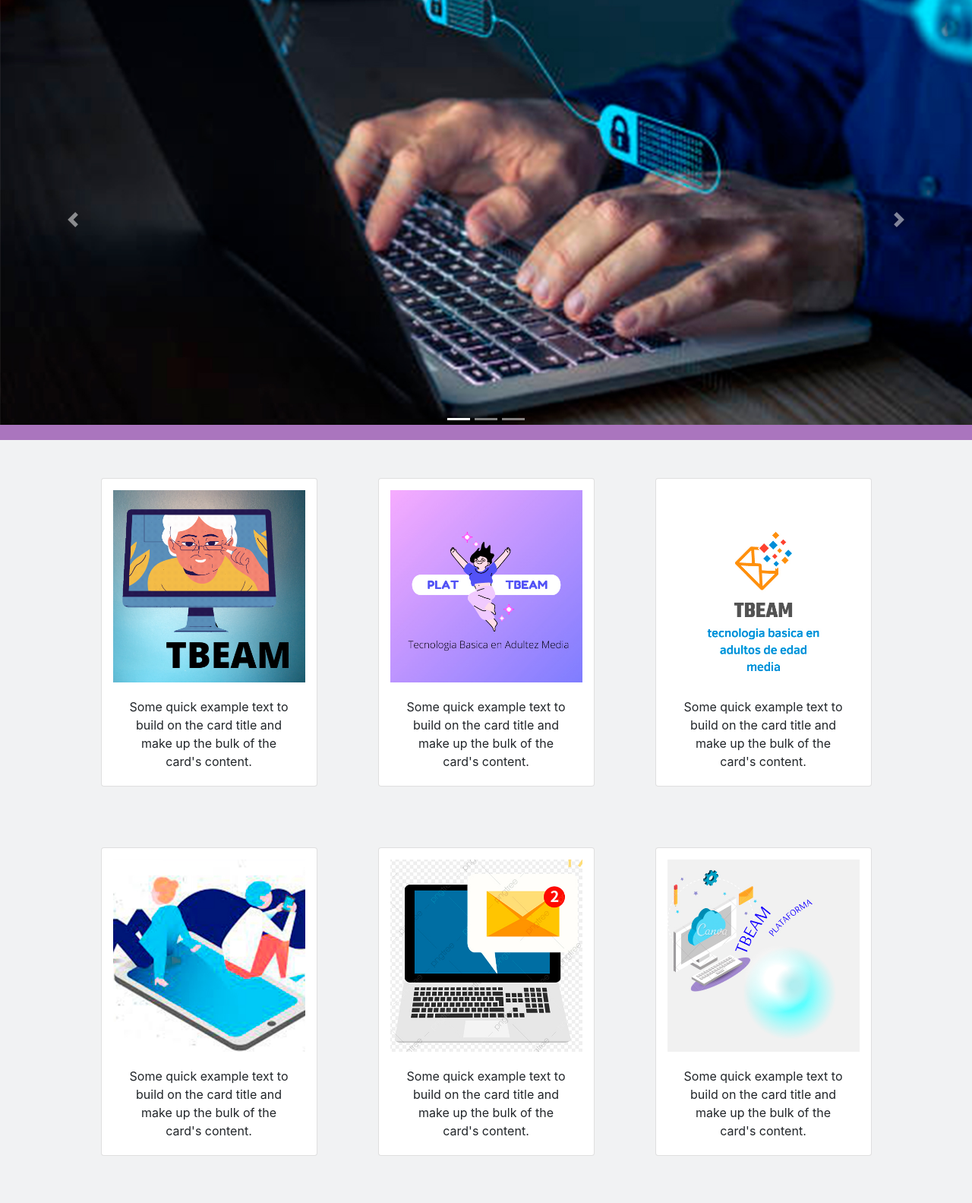
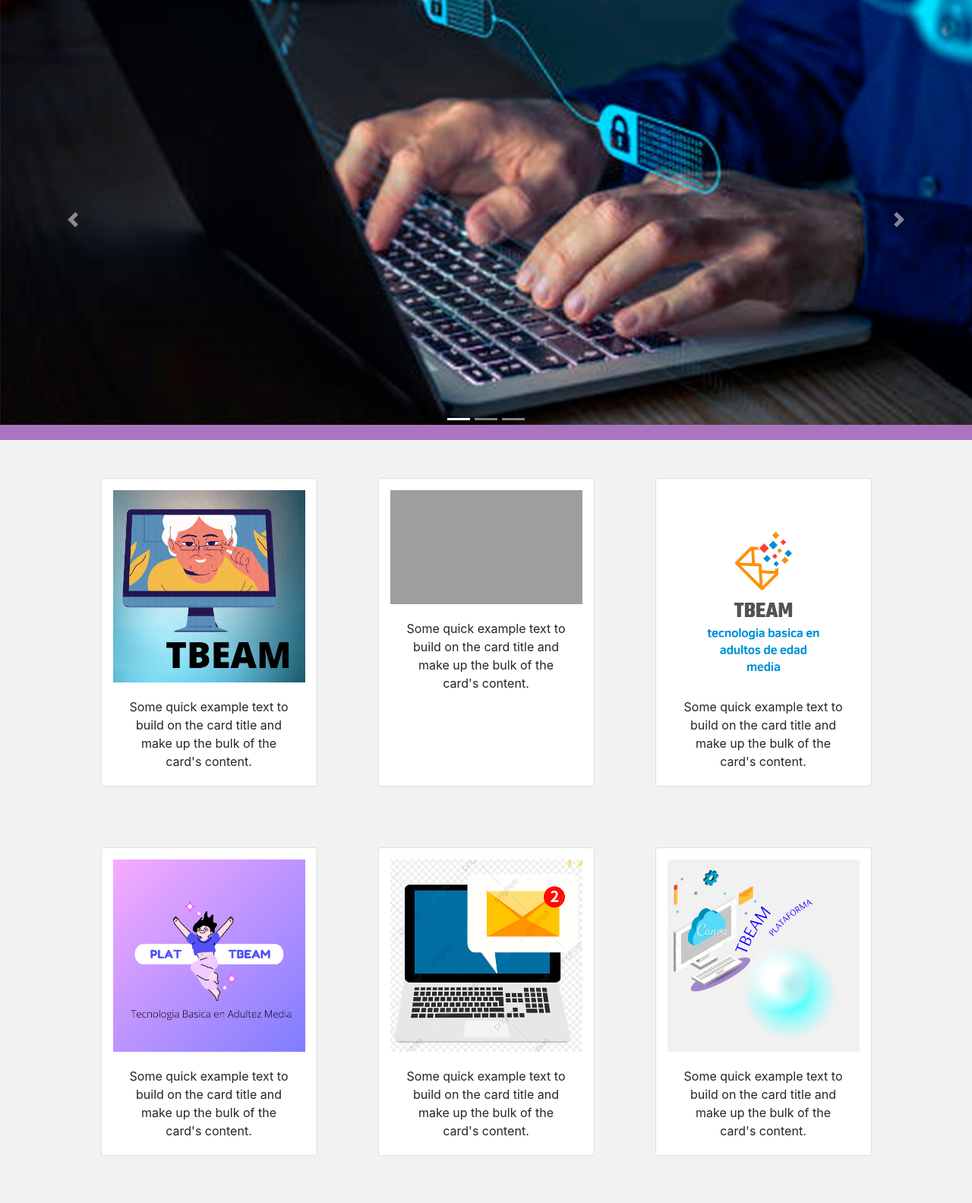
Before and after one commit to RuddyPineda/tbeam, a PHP site: page / in a window 1280 px wide. Shown: the part 91-1674 px from the top of the page at 76% size. Run offline with PHP 8.4, Linux system fonts and the light colour scheme; grey boxes are pictures that could not be loaded.

Commit message:
ajuste a maqueta, index nuevo video

```diff
--- a/index.php
+++ b/index.php
@@ -74,6 +74,7 @@
                 </button>
             </div>
         </section>
+
         <section>
             <div class="container">
                 <div class="row div-cards">
@@ -84,7 +85,8 @@
                         </div>
                     </div>
                     <div class="card col-md-3" style="width: 18rem;">
-                        <img class="card-img-top" src="/assets/img/tb2.jpg" alt="Card image cap">
+                    <iframe style="padding-top: 15px" width="100%" height="auto" src="https://www.youtube.com/embed/2AHXar82iL0" title="YouTube video player" frameborder="0" allow="accelerometer; autoplay; clipboard-write; encrypted-media; gyroscope; picture-in-picture" allowfullscreen></iframe>
+                        <!-- <img class="card-img-top" src="/assets/img/tb2.jpg" alt="Card image cap"> -->
                         <div class="card-body">
                             <p class="card-text">Some quick example text to build on the card title and make up the bulk of the card's content.</p>
                         </div>
@@ -96,7 +98,7 @@
                         </div>
                     </div>
                     <div class="card col-md-3" style="width: 18rem;" style="margin: 15px;">
-                        <img class="card-img-top" src="/assets/img/tb3.jpg" alt="Card image cap">
+                        <img class="card-img-top" src="/assets/img/tb2.jpg" alt="Card image cap">
                         <div class="card-body">
                             <p class="card-text">Some quick example text to build on the card title and make up the bulk of the card's content.</p>
                         </div>
```
